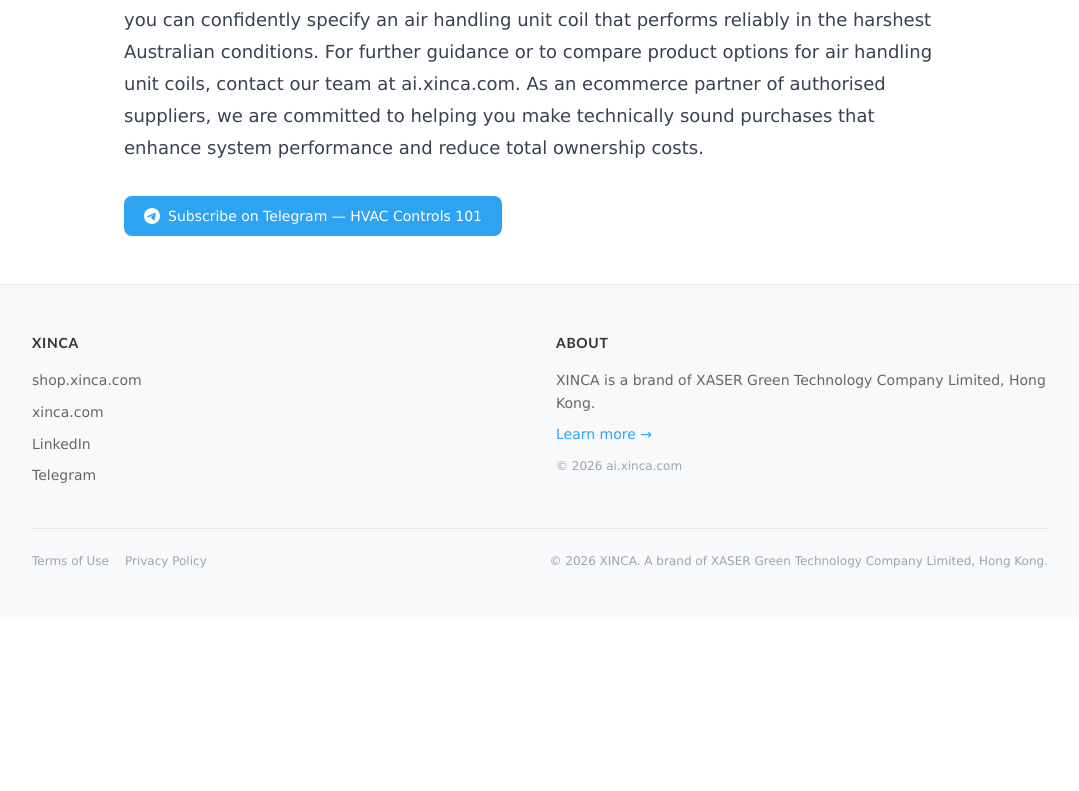
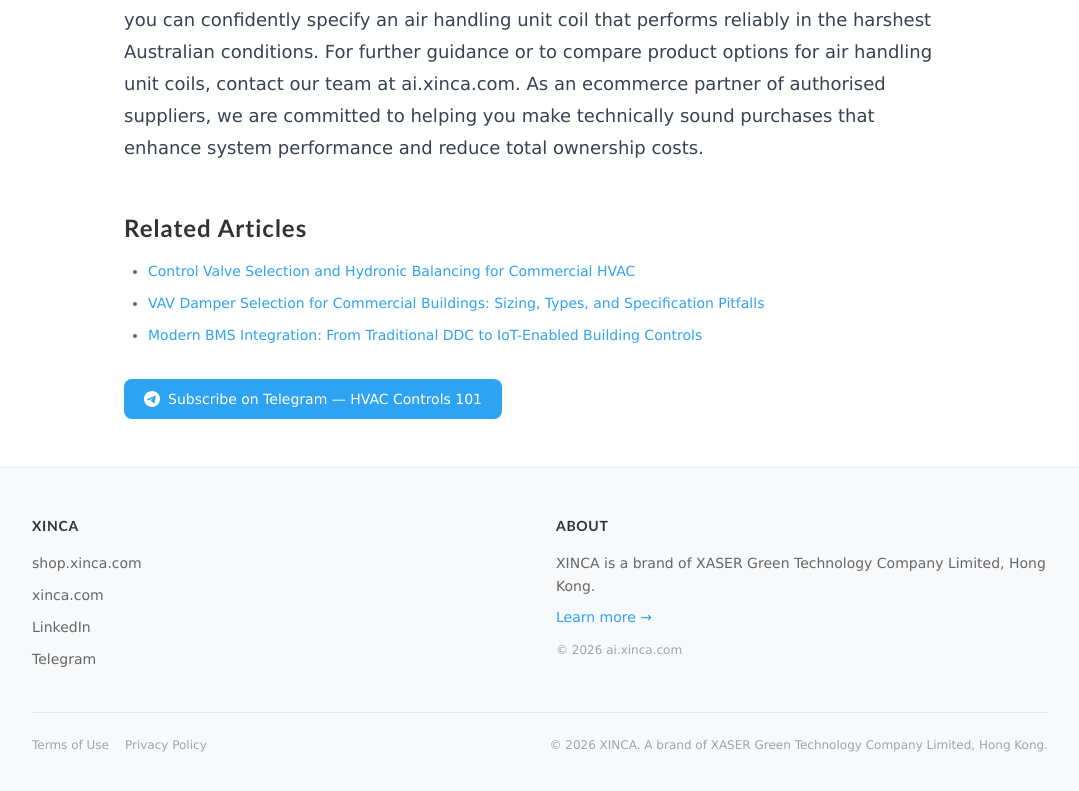
Before and after one commit to lvipclub/ai-xinca, an Astro site: page /a/air-handling-unit-coil-selection in a window 1280 px wide. Shown: the part 4417-5208 px from the top of the page, without its empty margins (100-1179 px from the left). Before the commit the page ends 5034 px from the top, so only its background shows below. Built offline with nearby package versions, Linux system fonts and the light colour scheme; Astro itself is replaced by a stand-in of ours.

Commit message:
Weekend: update related article cross-links

```diff
--- a/src/pages/a/air-handling-unit-coil-selection.astro
+++ b/src/pages/a/air-handling-unit-coil-selection.astro
@@ -119,6 +119,14 @@
 
 For further guidance or to compare product options for air handling unit coils, contact our team at ai.xinca.com. As an ecommerce partner of authorised suppliers, we are committed to helping you make technically sound purchases that enhance system performance and reduce total ownership costs.
     </div>
+    <div class="mt-12">
+      <h2 class="text-2xl font-bold text-[#333] mb-4" style="font-family:'Trebuchet MS',Trebuchet,Helvetica,Arial,sans-serif">Related Articles</h2>
+      <ul class="list-disc pl-6 space-y-2 text-[#666]">
+        <li><a href="/a/water-side-control-valve-selection/" class="text-[#2ea3f2] hover:underline">Control Valve Selection and Hydronic Balancing for Commercial HVAC</a></li>
+        <li><a href="/a/air-side-vav-damper-selection/" class="text-[#2ea3f2] hover:underline">VAV Damper Selection for Commercial Buildings: Sizing, Types, and Specification Pitfalls</a></li>
+        <li><a href="/a/building-controls-bms-integration/" class="text-[#2ea3f2] hover:underline">Modern BMS Integration: From Traditional DDC to IoT-Enabled Building Controls</a></li>
+      </ul>
+    </div>
     <div class="mt-8">
       <a href="https://t.me/hvaccontrols" target="_blank" rel="noopener" class="inline-flex items-center gap-2 text-sm bg-[#2ea3f2] text-white px-5 py-2.5 rounded-lg hover:bg-[#2589d9] transition-colors">
         <svg class="w-4 h-4" fill="currentColor" viewBox="0 0 24 24"><path d="M12 0C5.373 0 0 5.373 0 12s5.373 12 12 12 12-5.373 12-12S18.627 0 12 0zm5.562 8.161c-.18 1.897-.962 6.502-1.359 8.627-.168.9-.5 1.201-.82 1.23-.697.064-1.226-.46-1.901-.903-1.056-.692-1.653-1.123-2.678-1.799-1.185-.781-.417-1.21.258-1.911.177-.184 3.247-2.977 3.307-3.23.007-.032.014-.15-.056-.212s-.174-.041-.249-.024c-.106.024-1.793 1.139-5.062 3.345-.479.329-.913.489-1.302.481-.428-.009-1.252-.242-1.865-.441-.752-.245-1.349-.374-1.297-.789.027-.216.325-.437.893-.663 3.498-1.524 5.831-2.529 6.998-3.014 3.332-1.386 4.025-1.627 4.476-1.635.099-.002.321.023.465.139.121.098.154.228.17.32.016.092.036.303.02.466z"/></svg>
--- a/src/pages/a/air-side-vav-damper-selection.astro
+++ b/src/pages/a/air-side-vav-damper-selection.astro
@@ -426,7 +426,7 @@
       <h2>Related Articles</h2>
       <ul>
         <li><a href="/a/iaq-monitoring-commercial-buildings/">Continuous IAQ Monitoring Is Now Table Stakes for Commercial Buildings</a></li>
-        <li><a href="/a/building-controls-bms-integration/">Modern BMS Integration: From Traditional DDC to IoT-Enabled Building Controls</a></li>
+        <li><a href="/a/air-handling-unit-coil-selection/">Air Handling Unit Coil Selection: A Technical Guide for Optimal Performance</a></li>
         <li><a href="/a/water-side-control-valve-selection/">Control Valve Selection and Hydronic Balancing for Commercial HVAC</a></li>
       </ul>
 
--- a/src/pages/a/water-side-control-valve-selection.astro
+++ b/src/pages/a/water-side-control-valve-selection.astro
@@ -453,7 +453,7 @@
 
       <h2>Related Articles</h2>
       <ul>
-        <li><a href="/a/building-controls-bms-integration/">Modern BMS Integration: From Traditional DDC to IoT-Enabled Building Controls</a></li>
+        <li><a href="/a/air-handling-unit-coil-selection/">Air Handling Unit Coil Selection: A Technical Guide for Optimal Performance</a></li>
         <li><a href="/a/air-side-vav-damper-selection/">VAV Damper Selection for Commercial Buildings: Sizing, Types, and Specification Pitfalls</a></li>
         <li><a href="/kb/q/4">What is valve authority and why does it matter?</a></li>
       </ul>
```
